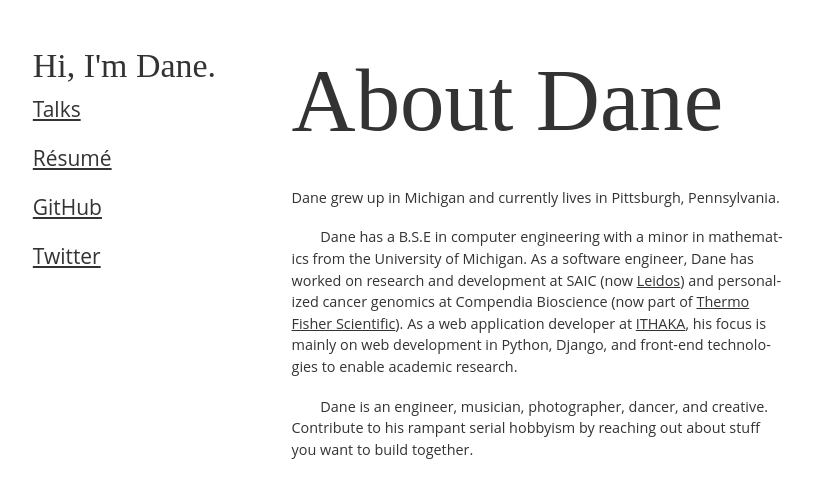
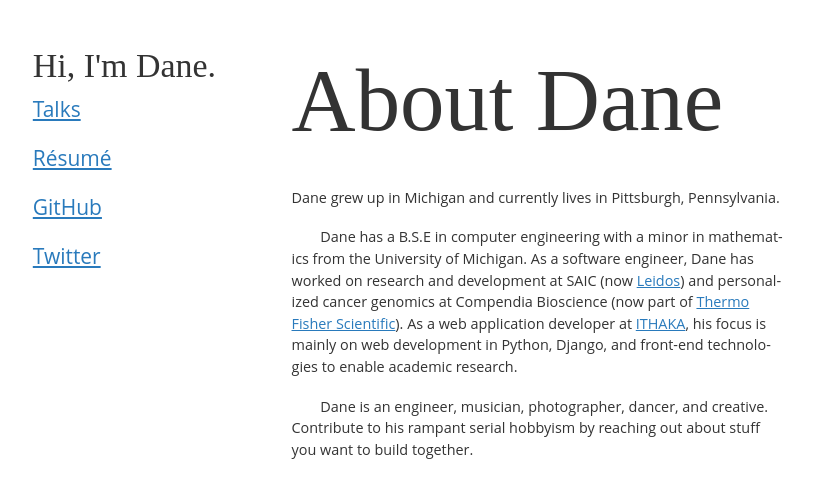
Before and after one commit to daneah/dane.engineering, a Vue app: page / in a window 1280 px wide. Shown: the top 498 px of the page, without its empty margins (14-827 px from the left). Built offline with nearby package versions, Linux system fonts and the light colour scheme; a web font is replaced by a local one.

Commit message:
Add accent color (#27)

```diff
--- a/src/_colors.scss
+++ b/src/_colors.scss
@@ -2,6 +2,5 @@
     --dark-gray: #333333;
     --black: #000000;
     --white: #FFFFFF;
-
-    --link-hover-color: var(--black);
+    --blue: #297ABC;
 }
--- a/src/components/BaseLink.vue
+++ b/src/components/BaseLink.vue
@@ -37,17 +37,24 @@ export default {
 </script>
 
 <style scoped lang="scss">
+@import '@/_colors.scss';
 @import '@/_typography.scss';
 
 a {
-  color: var(--text-color);
+  --link-color: var(--blue);
+  --link-hover-color: var(--black);
+
+  color: var(--link-color);
+  transition: color ease-in-out 0.1s;
+
+  &.clean {
+    text-decoration: none;
+    color: var(--text-color);
+  }
 
   &:hover {
     color: var(--link-hover-color);
-  }
-
-  &.clean {
-    text-decoration: none;
+    transform: scale(1.2);
   }
 }
 </style>
--- a/src/components/RadarPlot.vue
+++ b/src/components/RadarPlot.vue
@@ -93,6 +93,8 @@ export default {
 </script>
 
 <style scoped lang="scss">
+@import '@/_colors.scss';
+
 .svg-container {
   width: 100%;
   height: 0;
@@ -126,9 +128,9 @@ text {
 }
 
 polygon {
-  fill: #2C82C9;
+  fill: var(--blue);
   fill-opacity: 0.7;
-  stroke: #2C82C9;
+  stroke: var(--blue);
   stroke-width: 2;
   stroke-opacity: 0.85;
 }
```
